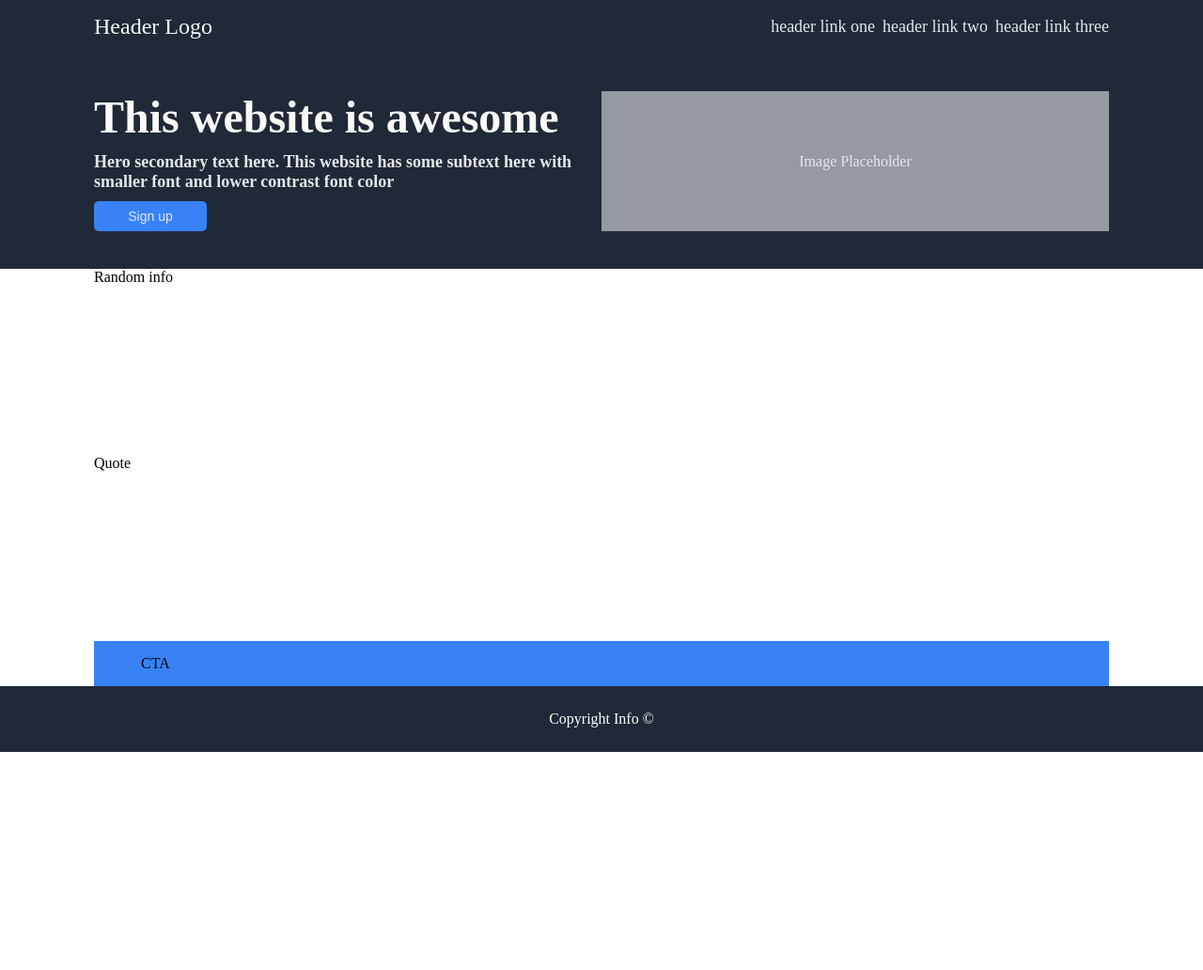
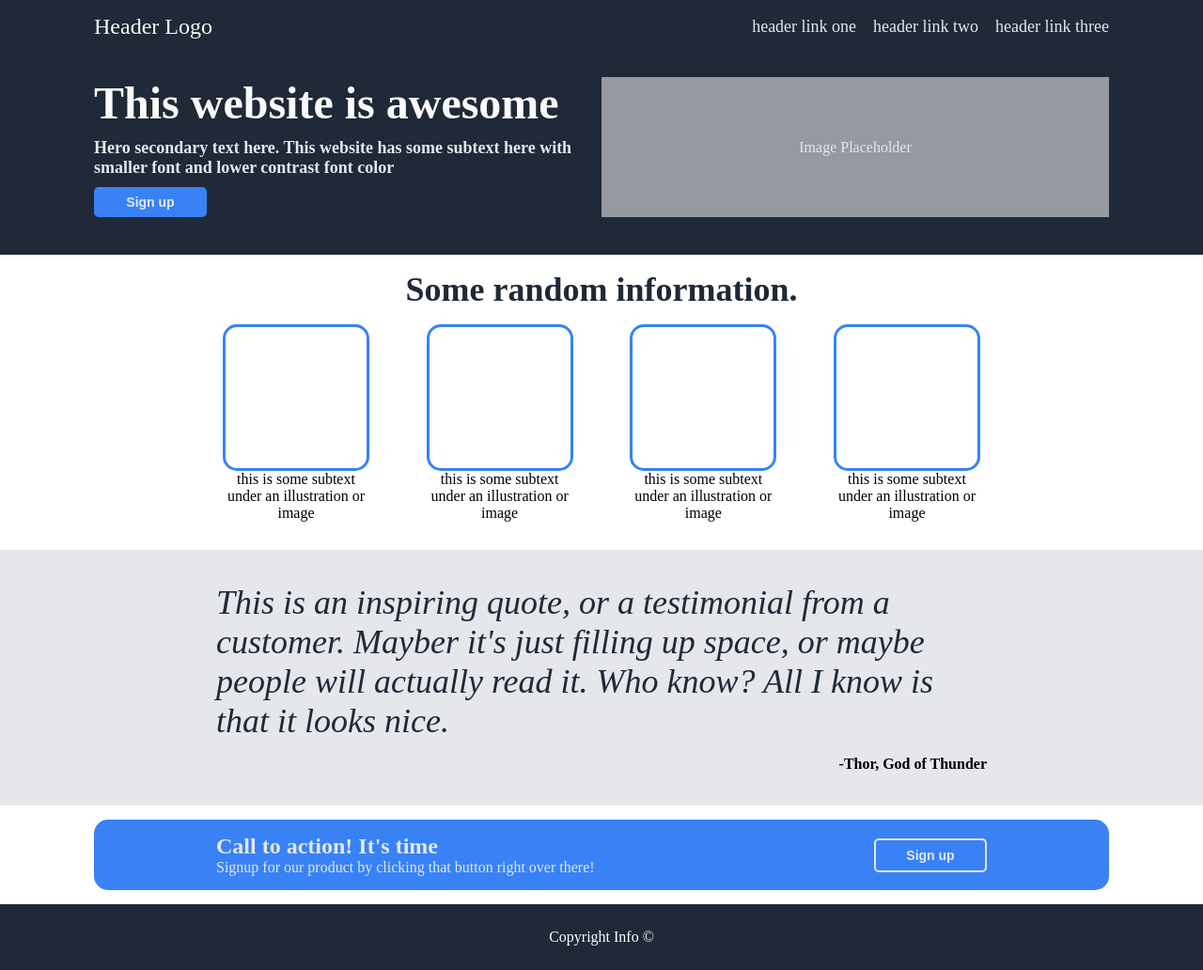
Before and after one commit to rajas2211/odin-landing, a plain HTML site: page index.html in a window 1280 px wide. Shown: the whole page at 94% size. Before the commit the page ends 800 px from the top, so only its background shows below. Drawn offline with Linux system fonts and the light colour scheme.

Commit message:
Complete assignment

```diff
--- a/index.html
+++ b/index.html
@@ -25,32 +25,53 @@
             </div>
             <div class="image-placeholder">Image Placeholder</div>
         </div>
-        </div>
+    </div>
     <div class="content">
         <div class="info-container">
-            <div>Random info </div>
-            <div>
-                <div>
-                    <div></div>
-                    <div></div>
+            <div class="info-title"> Some random information. </div>
+            <div class="card-container">
+                <div class="card">
+                    <div class="card-image"></div>
+                    <div class="card-text">
+                        this is some subtext under an illustration or image
+                    </div>
                 </div>
-                <div>
-                    <div></div>
-                    <div></div>
+                <div class="card">
+                    <div class="card-image"></div>
+                    <div class="card-text">
+                        this is some subtext under an illustration or image
+                    </div>
                 </div>
-                <div>
-                    <div></div>
-                    <div></div>
+                <div class="card">
+                    <div class="card-image"></div>
+                    <div class="card-text">
+                        this is some subtext under an illustration or image
+                    </div>
                 </div>
-                <div>
-                    <div></div>
-                    <div></div>
+                <div class="card">
+                    <div class="card-image"></div>
+                    <div class="card-text">
+                        this is some subtext under an illustration or image
+                    </div>
                 </div>
             </div>
         </div>
-        <div class="quotes-container">Quote</div>
-        <div class="action-container">
-           CTA
+        <div class="quote-container">
+            <div class="quote">
+                This is an inspiring quote, or a testimonial from a customer. Mayber it's just filling up space, or maybe people will actually read it. Who know? All I know is that it looks nice.
+            </div>
+            <div class="quote-author">
+                -Thor, God of Thunder
+            </div>
+        </div>
+        <div class="action-box-container">
+            <div class="action-container">
+                    <div class="action-text">
+                        <div class="action-primary">Call to action! It's time</div>
+                        <div class="action-secondary">Signup for our product by clicking that button right over there!</div>
+                    </div>
+                    <button class="action-button">Sign up</button>
+            </div>
         </div>
     </div>
 
--- a/style.css
+++ b/style.css
@@ -16,7 +16,7 @@ body {
 .header {
     display: flex;
     justify-content: space-between;
-    padding: 15px 0;
+    margin: 15px 0;
     align-items: center;
     margin-bottom: 40px;
 }
@@ -29,7 +29,7 @@ body {
 ul {
     list-style-type: none;
     display: flex;
-    gap: 8px;
+    gap: 18px;
     margin: 0;
     padding: 0;
     font-size: 18px;
@@ -45,7 +45,7 @@ a {
 
     display: flex;
     justify-content: space-between;
-    gap: 15px;
+    gap: 25px;
     margin-bottom: 40px;
 }
 
@@ -68,16 +68,18 @@ a {
     flex: auto;
 }
 
-.hero-button {
+button {
     background-color: #3882F6;
     color:#E5E7EB;
     width: 120px;
-    border: none;
     border-radius: 5px;
-    border-color: #3882F6;
-    outline: none;
     padding: 8px;
     font-size: 14px;
+    font-weight: bold;
+}
+
+.hero-button {
+    border: none;
 }
 
 .image-placeholder {
@@ -93,17 +95,102 @@ a {
 .content {
     display: flex;
     flex-direction: column;
-    margin: 0px 100px;
     justify-content: space-between;
     flex:auto;
+
+}
+
+.info-container {
+    /* border: 3px dotted blue; */
+    display: flex;
+    flex-direction: column;
+    padding: 0px 100px;
+    align-items: center;
+    flex: auto;
+}
+
+.info-title {
+    /* border:1px solid black; */
+    padding: 16px 0px;
+    font-size: 36px;
+    font-weight: bolder;
+    color: #1F2937;
+    flex: auto;
+}
+
+.card-container {
+    /* border:1px solid black; */
+    display: flex;
+    justify-content: space-between;
+    width: 800px;
+    flex:auto;
+
+}
+
+.card {
+    /* border: 1px solid red; */
+    display: flex;
+    flex-direction: column;
+    max-width: 150px;
+    align-items: center;
+    flex: auto;
+    text-align: center;
+
+}
+
+.card-image {
+    border: 3px solid #3882F6;
+    border-radius: 15px;
+    height: 150px;
+    width: 150px;
+}
+
+.quote-container{
+    background: #E5E7EB;
+    margin-top: 30px;
+    /* margin: auto 100px; */
+    padding: 35px 230px;
+    flex: auto
+}
+
+.quote {
+    font-weight: lighter;
+    font-style: italic;
+    font-size: 36px;
+    color: #1F2937;
+    margin-bottom: 16px;
+}
+
+.quote-author {
+    text-align: right;
+    font-weight: bold;
+}
+
+.action-box-container {
+    padding: 15px 100px;
+    flex: auto;
+    display: flex;
+    align-items: center;
 }
 
 .action-container {
     background: #3882F6;
-    color: #E5E7EB
-    border-radius: 5px;
-    /* margin: auto 100px; */
-    padding: 15px 50px;
+    color: #E5E7EB;
+    border-radius: 15px;
+    padding: 15px 130px;
+    display: flex;
+    justify-content: space-between;
+    align-items: center;
+    width: 100%;
+}
+
+.action-primary {
+    font-size: 24px;
+    font-weight: bold;
+}
+
+.action-button {
+    border: 2px solid #E5E7EB;
 }
 
 .footer-container {
```
